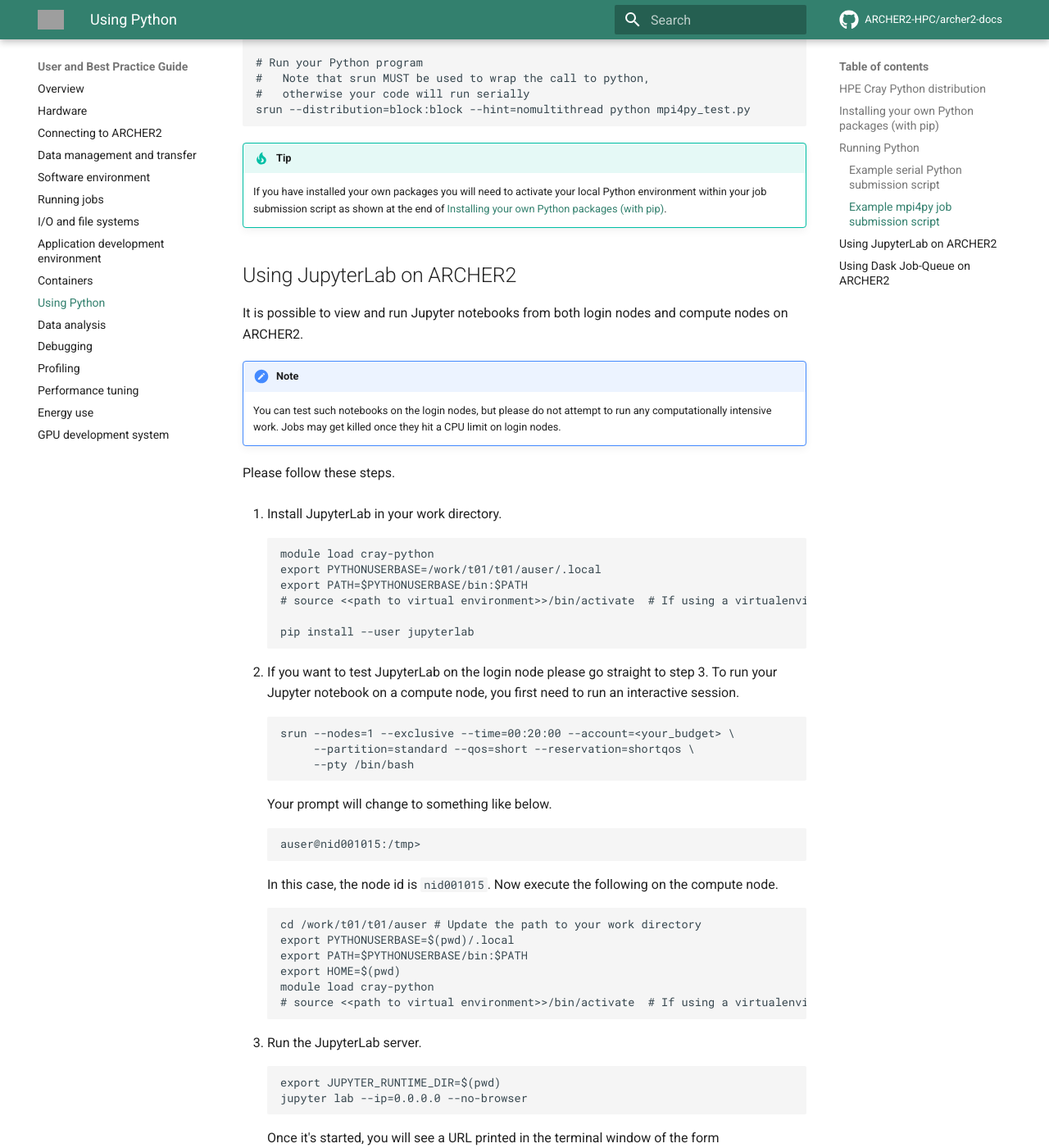
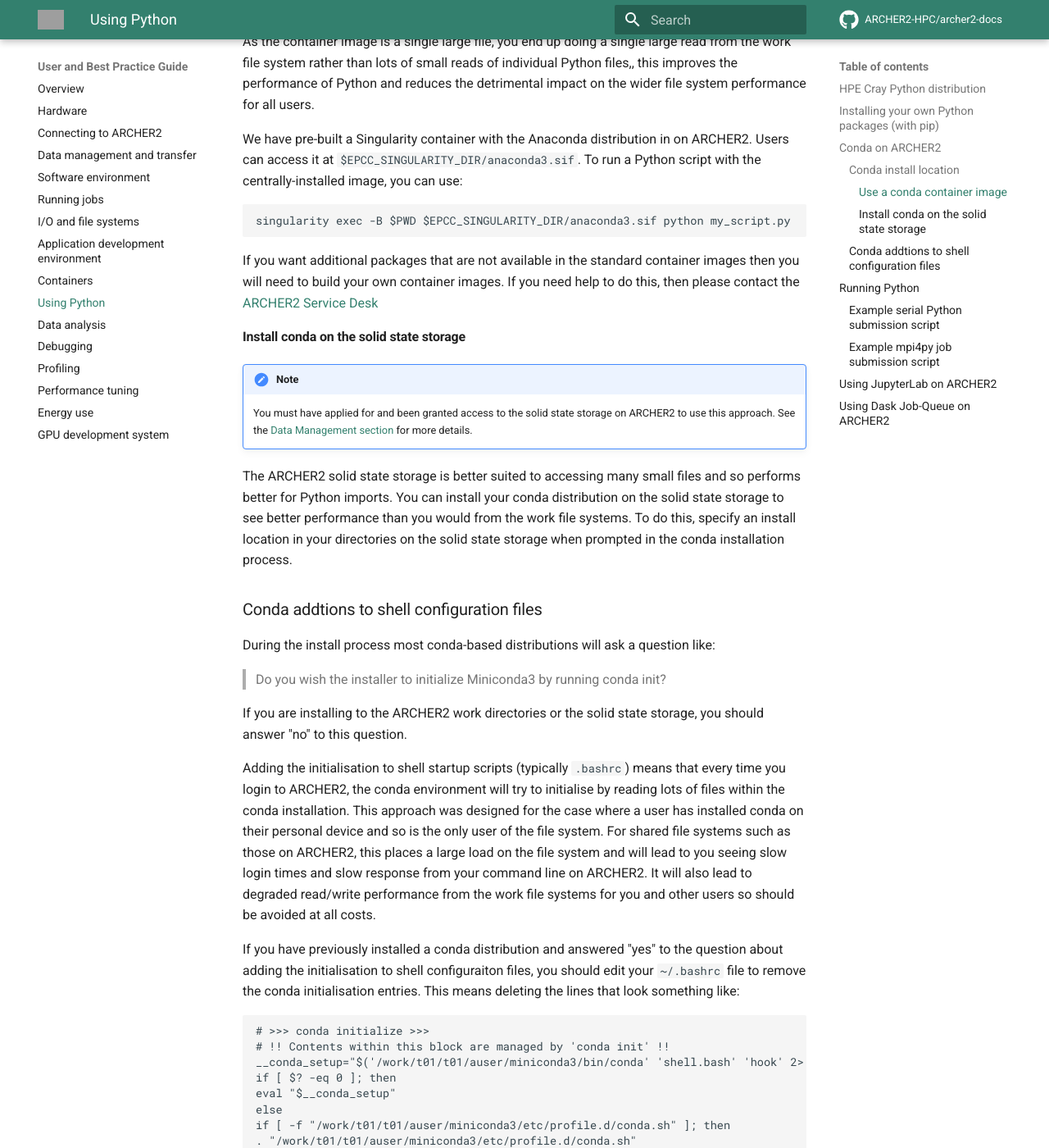
Before and after one commit to ARCHER2-HPC/archer2-docs, an MkDocs documentation site: the page built from docs/user-guide/python.md, in a window 1280 px wide and 1400 px high, scrolled down 4547 px. Shown: the whole window at 82% size. Built offline with MkDocs 1.6.1 and Material for MkDocs 9.7.7, drawn with Linux system fonts in a browser that asks for light colours; comment, search, counter and statistics services are not loaded; some of the changed text lies outside the part shown; grey boxes are pictures that could not be loaded.

Commit message:
Adds notes on conda on ARCHER2

````diff
--- a/docs/user-guide/python.md
+++ b/docs/user-guide/python.md
@@ -123,6 +123,117 @@
 
 !!! note
     The ML modules are themselves based on `cray-python`. For example, `tensorflow/2.12.0` is based on the `cray-python/3.9.13.1` module.
+
+## Conda on ARCHER2
+
+Conda-based Python distributions (e.g. Anaconda, Mamba, Miniconda) are an extremely popular way of installing and
+accessing software on many systems, including ARCHER2. Although conda-based distributions can be used on ARCHER2,
+care is needed in how they are installed and configured so that the installation does not adversely effect your use
+of ARCHER2. In particular, you should be careful of:
+
+- Where you install conda on ARCHER2
+- Conda additions to shell configuration files such as `.bashrc`
+
+We cover each of these points in more detail below.
+
+### Conda install location
+
+If you only need to use the files and executables from your conda installaiton on the login and data analysis nodes
+(via the `serial` QoS) then the best place to install conda is in your home directory structure - this will usually
+be the default install location provided by the installation script.
+
+If you need to access the files and executables from conda on the compute nodes then you will need to install to a
+different location as the home file systems are not available on the compute nodes. The work file systems are not
+well suited to hosting Python software natively due to the way in which file access work, particularly during
+Python startup. There are two main options for using conda from ARCHER2 compute nodes:
+
+1. Use a conda container image
+2. Install conda on the solid state storage
+
+#### Use a conda container image
+
+You can pull official conda-based container images from Dockerhub that you can use if you want just the standard
+set of Python modules that come with the distribution. For example, to get the latest Anaconda distribution as a
+Singularity container image on the ARCHER2 work file system, you would use (on an ARCHER2 login node, from the
+directory on the work file system where you want to store the container image):
+
+```
+singularity build anaconda3.sif docker://continuumio/anaconda3
+```
+
+Once you have the container image, you can run scripts in it with a command like:
+
+```
+singularity exec -B $PWD anaconda3.sif python my_script.py
+```
+
+As the container image is a single large file, you end up doing a single large read from the work file system rather
+than lots of small reads of individual Python files,, this improves the performance of Python and reduces the
+detrimental impact on the wider file system performance for all users.
+
+We have pre-built a Singularity container with the Anaconda distribution in on
+ARCHER2. Users can access it at `$EPCC_SINGULARITY_DIR/anaconda3.sif`. To run a Python
+script with the centrally-installed image, you can use:
+
+```
+singularity exec -B $PWD $EPCC_SINGULARITY_DIR/anaconda3.sif python my_script.py
+```
+
+If you want additional packages that are not available in the standard container images then
+you will need to build your own container images. If you need help to do this, then please
+contact the [ARCHER2 Service Desk](mailto:support@archer2.ac.uk)
+
+#### Install conda on the solid state storage
+
+!!! note
+    You must have applied for and been granted access to the solid state storage on ARCHER2
+    to use this approach. See the [Data Management section](data.md#solid-state-nvme-file-system) for more details.
+
+The ARCHER2 solid state storage is better suited to accessing many small files and so performs better
+for Python imports. You can install your conda distribution on the solid state storage to see better
+performance than you would from the work file systems. To do this, specify an install location
+in your directories on the solid state storage when prompted in the conda installation process.
+
+### Conda addtions to shell configuration files
+
+During the install process most conda-based distributions will ask a question like:
+
+> Do you wish the installer to initialize Miniconda3 by running conda init?
+
+If you are installing to the ARCHER2 work directories or the solid state storage, you
+should answer "no" to this question.
+
+Adding the initialisation to shell startup scripts (typically `.bashrc`) means that every time
+you login to ARCHER2, the conda environment will try to initialise by reading lots of files
+within the conda installation. This approach was designed for the case where a user has installed
+conda on their personal device and so is the only user of the file system. For shared file systems
+such as those on ARCHER2, this places a large load on the file system and will lead to you seeing
+slow login times and slow response from your command line on ARCHER2. It will also lead to degraded
+read/write performance from the work file systems for you and other users so should be avoided at
+all costs.
+
+If you have previously installed a conda distribution and answered "yes" to the question about
+adding the initialisation to shell configuraiton files, you should edit your `~/.bashrc` file
+to remove the conda initialisation entries. This means deleting the lines that look something
+like:
+
+```
+# >>> conda initialize >>>
+# !! Contents within this block are managed by 'conda init' !!
+__conda_setup="$('/work/t01/t01/auser/miniconda3/bin/conda' 'shell.bash' 'hook' 2> /dev/null)"
+if [ $? -eq 0 ]; then
+eval "$__conda_setup"
+else
+if [ -f "/work/t01/t01/auser/miniconda3/etc/profile.d/conda.sh" ]; then
+. "/work/t01/t01/auser/miniconda3/etc/profile.d/conda.sh"
+else
+export PATH="/work/t01/t01/auser/miniconda3/bin:$PATH"
+fi
+fi
+unset __conda_setup
+# <<< conda initialize <<<
+```
+
 
 ## Running Python
 
````
